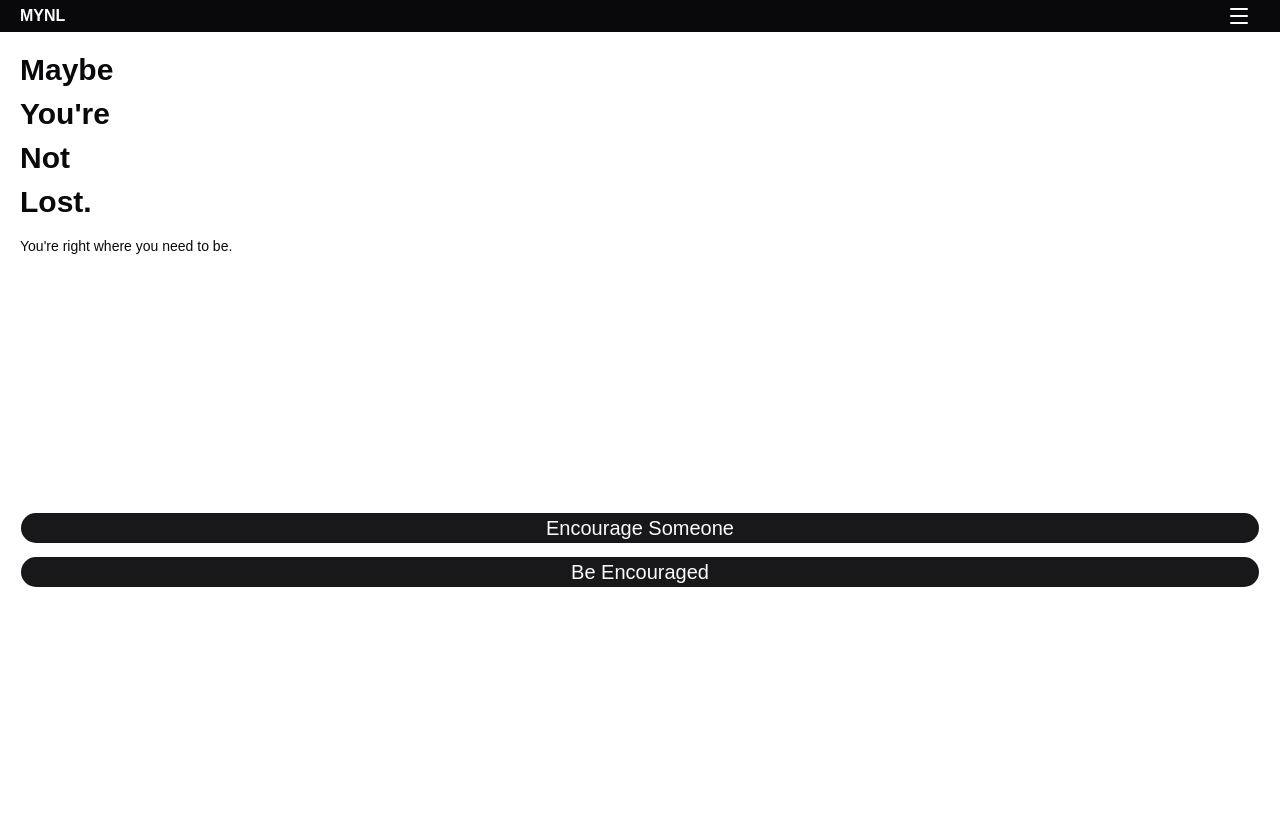
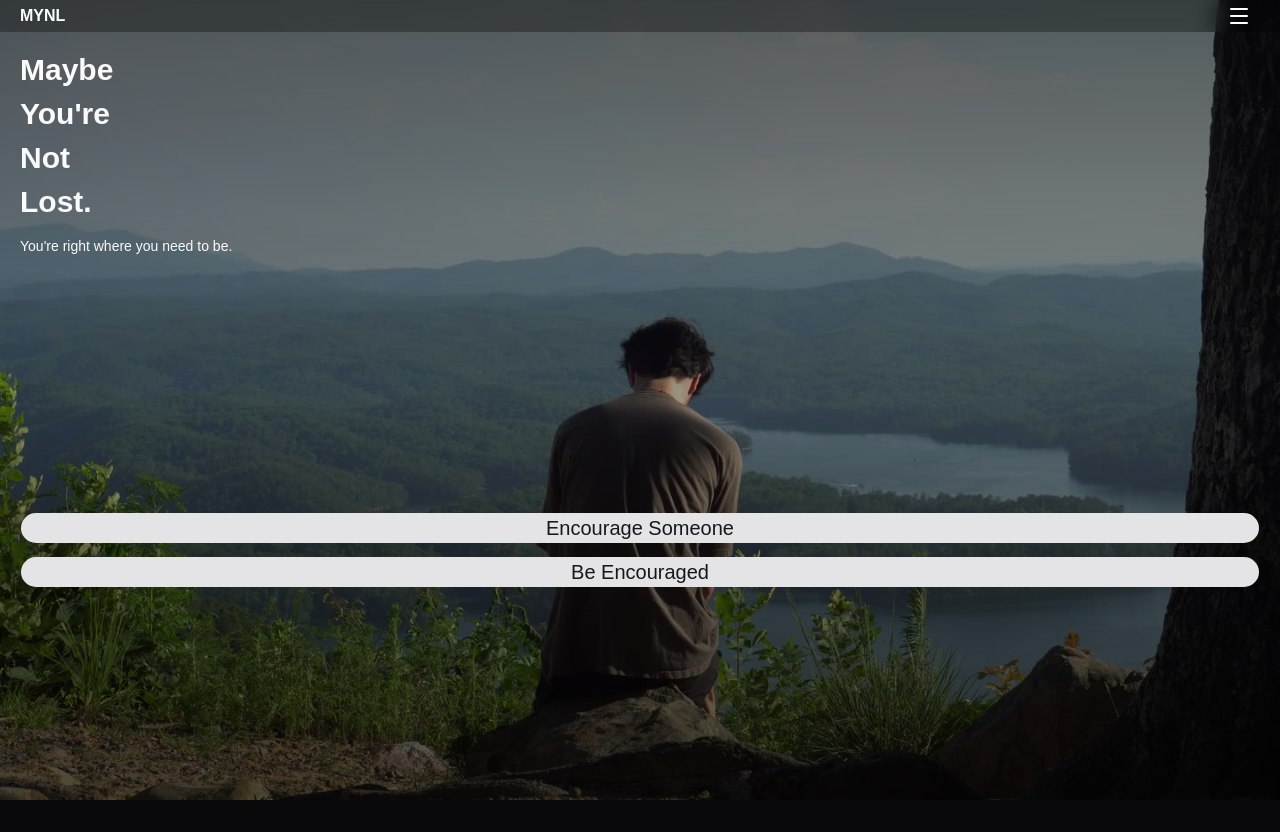
Before and after one commit to jackiessb/maybeyourenotlost, a React (Vite) app in the folder frontend/: page / in a window 1280 px wide. Built offline with nearby package versions, Linux system fonts and the light colour scheme.

Commit message:
refactor: fix video loop and dimensions

```diff
--- a/frontend/index.html
+++ b/frontend/index.html
@@ -1,5 +1,5 @@
 <!doctype html>
-<html lang="en">
+<html lang="en" class="dark">
   <head>
     <meta charset="UTF-8" />
     <link rel="icon" type="image/svg+xml" href="/favicon.svg" />
--- a/frontend/src/App.tsx
+++ b/frontend/src/App.tsx
@@ -4,6 +4,7 @@ import EncourageSomeone from "./pages/EncourageSomeone";
 import BeEncouraged from "./pages/BeEncouraged";
 import { Toaster } from "./components/ui/toast";
 import { NavMenu } from "./components-mynl/NavMenu";
+import { VideoBackground } from "./components-mynl/VideoBackground";
 
 type Page = "home" | "encourage-someone" | "be-encouraged";
 
@@ -12,8 +13,9 @@ function App() {
 
   return (
     <>
+      <VideoBackground />
       <NavMenu></NavMenu>
-      <div className="flex flex-col p-5 h-screen">
+      <div className="relative z-10 flex flex-col p-5 h-screen">
         {/* Top Section */}
         <div className="flex flex-col h-1/2 gap-4">
           <div className="flex flex-col gap-2 text-3xl font-bold">
--- a/frontend/src/components-mynl/NavMenu.tsx
+++ b/frontend/src/components-mynl/NavMenu.tsx
@@ -9,7 +9,7 @@ import { Menu } from "lucide-react";
 
 export function NavMenu() {
   return (
-    <div className="flex flex-row items-center justify-between bg-foreground px-5">
+    <div className="relative z-10 flex flex-row items-center justify-between bg-black/30 px-5 backdrop-blur-md">
       <span className="text-white font-bold">MYNL</span>
       <Menubar className="border-0">
         <MenubarMenu>
--- /dev/null
+++ b/frontend/src/components-mynl/VideoBackground.tsx
@@ -0,0 +1,76 @@
+import { useEffect, useRef, useState } from "react";
+import { cn } from "@/lib/utils";
+
+const POSTER_SRC = "/bg-loop-poster.jpg";
+
+// Reduced motion or a metered connection means we never request the ~2MB loop —
+// the poster is already painted and simply stays as the background.
+function prefersStillBackground() {
+  if (typeof window === "undefined") return false;
+
+  const reducedMotion = window.matchMedia(
+    "(prefers-reduced-motion: reduce)",
+  ).matches;
+  const saveData =
+    (
+      navigator as Navigator & { connection?: { saveData?: boolean } }
+    ).connection?.saveData === true;
+
+  return reducedMotion || saveData;
+}
+
+export function VideoBackground() {
+  const [isStill] = useState(prefersStillBackground);
+  const [isPlaying, setIsPlaying] = useState(false);
+  const videoRef = useRef<HTMLVideoElement>(null);
+
+  useEffect(() => {
+    const video = videoRef.current;
+    if (isStill || !video) return;
+
+    // Safari can fire canplay before React attaches the handler.
+    if (video.readyState >= video.HAVE_FUTURE_DATA) setIsPlaying(true);
+
+    // autoPlay is enough almost everywhere, but some browsers reject the first
+    // attempt; muted + playsInline keeps this allowed under iOS autoplay policy.
+    void video.play().catch(() => {});
+  }, [isStill]);
+
+  return (
+    <div
+      aria-hidden
+      className="pointer-events-none fixed inset-0 -z-10 overflow-hidden bg-background"
+    >
+      <img
+        src={POSTER_SRC}
+        alt=""
+        className="absolute inset-0 size-full object-cover"
+      />
+      {!isStill && (
+        <video
+          ref={videoRef}
+          muted
+          loop
+          autoPlay
+          playsInline
+          preload="auto"
+          tabIndex={-1}
+          disablePictureInPicture
+          poster={POSTER_SRC}
+          onCanPlay={() => setIsPlaying(true)}
+          className={cn(
+            "absolute inset-0 size-full object-cover transition-opacity duration-700",
+            isPlaying ? "opacity-100" : "opacity-0",
+          )}
+        >
+          <source src="/bg-loop-v1.webm" type="video/webm" />
+          <source src="/bg-loop-v1.mp4" type="video/mp4" />
+        </video>
+      )}
+      {/* Scrim: flat dim plus a vertical gradient so the headline up top and the
+          buttons further down both land on darker pixels. */}
+      <div className="absolute inset-0 bg-black/40" />
+      <div className="absolute inset-0 bg-gradient-to-b from-black/40 via-transparent to-black/50" />
+    </div>
+  );
+}
--- a/frontend/src/index.css
+++ b/frontend/src/index.css
@@ -51,10 +51,12 @@
 @layer base {
   * {
     @apply border-border outline-ring/50;}
+  /* html carries the background color as the fallback painted behind the
+     fixed video layer; body stays transparent so it never covers it. */
+  html {
+    @apply bg-background font-sans;}
   body {
-    @apply bg-background text-foreground;}
-  html {
-    @apply font-sans;}}
+    @apply bg-transparent text-foreground;}}
 
 :root {
   --background: oklch(1 0 0);
@@ -90,3 +92,37 @@
   --sidebar-border: oklch(0.92 0.004 286.32);
   --sidebar-ring: oklch(0.705 0.015 286.067);
 }
+
+.dark {
+  --background: oklch(0.141 0.005 285.823);
+  --foreground: oklch(0.985 0 0);
+  --card: oklch(0.21 0.006 285.885);
+  --card-foreground: oklch(0.985 0 0);
+  --popover: oklch(0.21 0.006 285.885);
+  --popover-foreground: oklch(0.985 0 0);
+  --primary: oklch(0.92 0.004 286.32);
+  --primary-foreground: oklch(0.21 0.006 285.885);
+  --secondary: oklch(0.274 0.006 286.033);
+  --secondary-foreground: oklch(0.985 0 0);
+  --muted: oklch(0.274 0.006 286.033);
+  --muted-foreground: oklch(0.705 0.015 286.067);
+  --accent: oklch(0.274 0.006 286.033);
+  --accent-foreground: oklch(0.985 0 0);
+  --destructive: oklch(0.704 0.191 22.216);
+  --border: oklch(1 0 0 / 10%);
+  --input: oklch(1 0 0 / 15%);
+  --ring: oklch(0.552 0.016 285.938);
+  --chart-1: oklch(0.274 0.006 286.033);
+  --chart-2: oklch(0.37 0.013 285.805);
+  --chart-3: oklch(0.442 0.017 285.786);
+  --chart-4: oklch(0.552 0.016 285.938);
+  --chart-5: oklch(0.705 0.015 286.067);
+  --sidebar: oklch(0.21 0.006 285.885);
+  --sidebar-foreground: oklch(0.985 0 0);
+  --sidebar-primary: oklch(0.488 0.243 264.376);
+  --sidebar-primary-foreground: oklch(0.985 0 0);
+  --sidebar-accent: oklch(0.274 0.006 286.033);
+  --sidebar-accent-foreground: oklch(0.985 0 0);
+  --sidebar-border: oklch(1 0 0 / 10%);
+  --sidebar-ring: oklch(0.552 0.016 285.938);
+}
```
Also changed, not shown: 2 other files (tests, documents, lock files or other folders).
